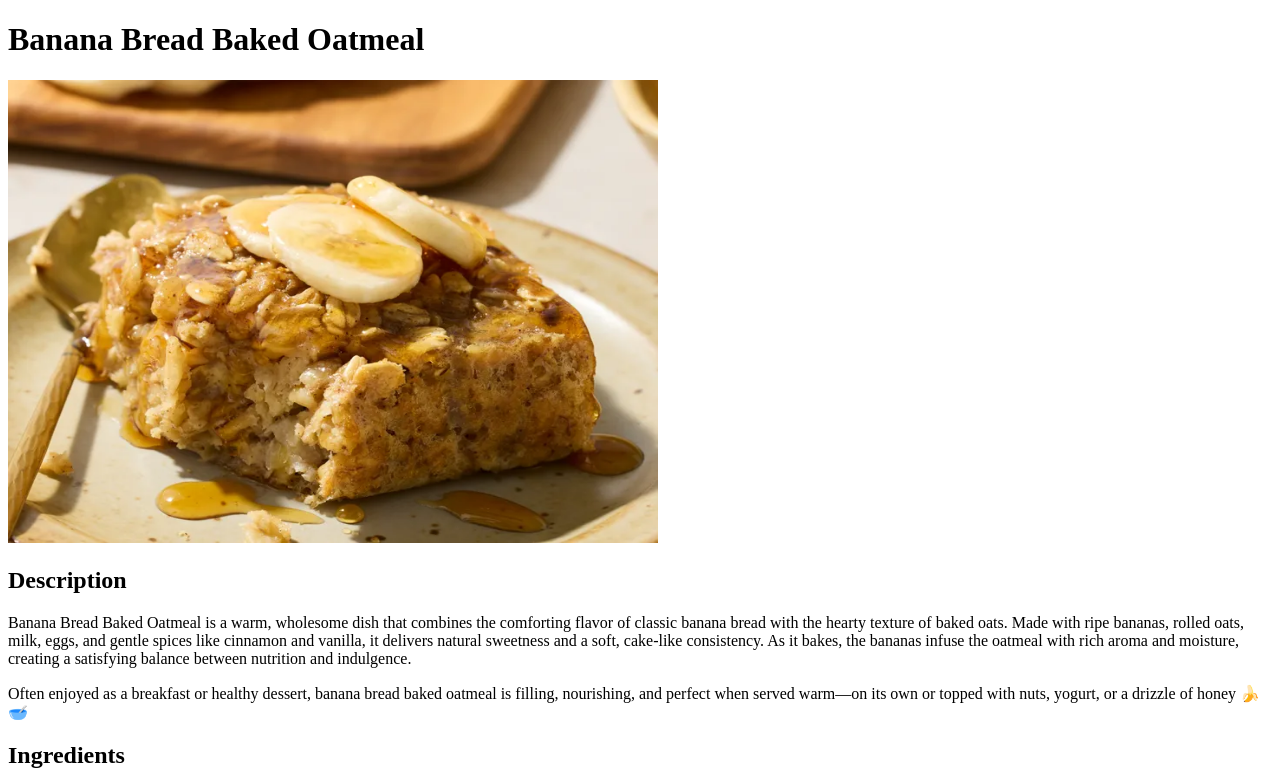
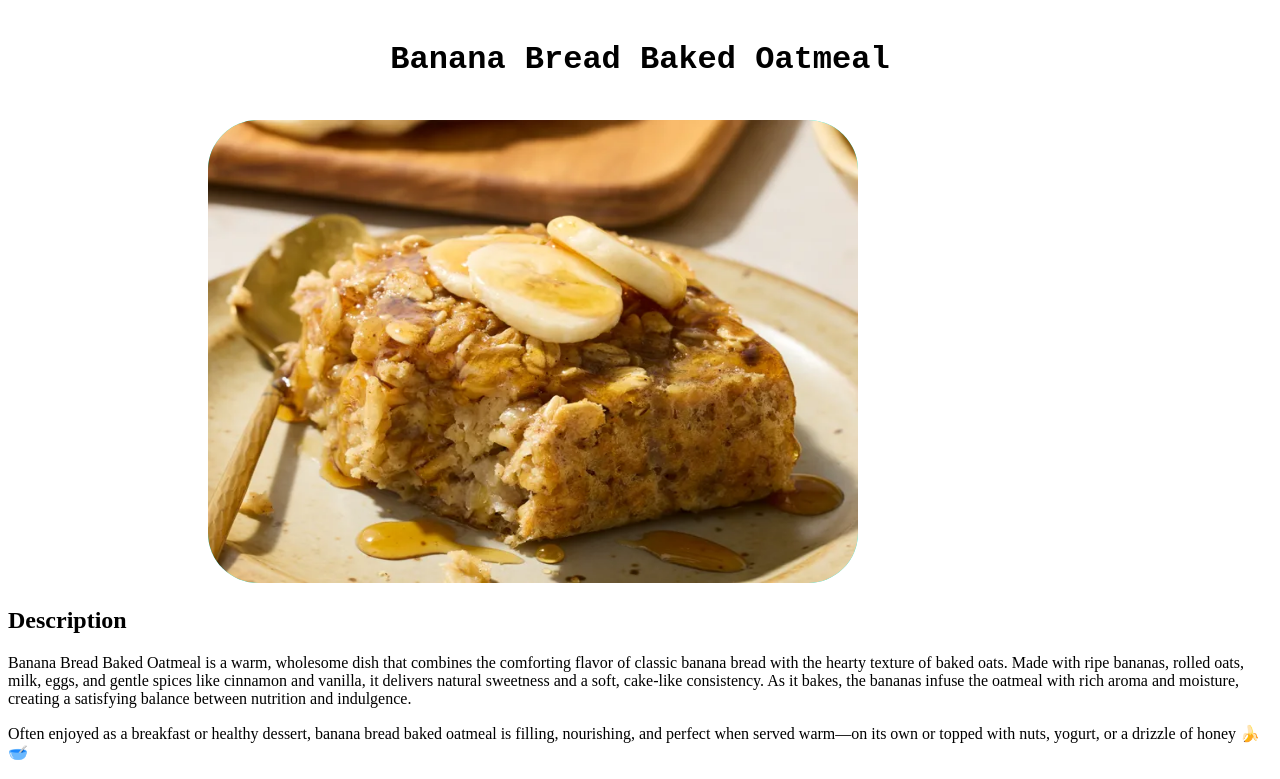
Before and after one commit to msaimnaveed5384/odin-recipes, a plain HTML site: page recipes/banana-bread-baked-oatmeal.html in a window 1280 px wide. Shown: the top 779 px of the page. Drawn offline with Linux system fonts and the light colour scheme.

Commit message:
Add stylesheet and update recipe pages
- Add style.css
- Add Font Family for Recipe Top Heading
- Add Borders,paddings and margins on images

```diff
--- a/recipes/banana-bread-baked-oatmeal.html
+++ b/recipes/banana-bread-baked-oatmeal.html
@@ -1,12 +1,17 @@
 <!DOCTYPE html>
 <html lang="en">
     <head>
-        <meta charset="UTF-8">
+       <meta name="viewport" content="width=device-width, initial-scale=1.0">
+
+        <link rel="stylesheet" href="../style.css">
         <title>Banana-Bread-Baked-Oatmeal</title>
     </head>
     <body>
-        <h1>Banana Bread Baked Oatmeal</h1>
-        <img src="../images/Banana-Bread-Baked-Oatmeal.jpg" alt="Banana-Bread-Baked-Oatmeal.jpg" width="650" height="463">
+        <h1 class="name">Banana Bread Baked Oatmeal</h1>
+        <div class="images">
+ <img  src="../images/Banana-Bread-Baked-Oatmeal.jpg" alt="Banana-Bread-Baked-Oatmeal.jpg" width="650" height="463">
+        </div>
+
        <h2>Description</h2>
        <p>Banana Bread Baked Oatmeal is a warm, wholesome dish that
         combines the comforting flavor of classic banana bread with
--- /dev/null
+++ b/style.css
@@ -0,0 +1,17 @@
+.name
+{
+    font-family:'Courier New', Courier, monospace;
+    padding:20px;
+    text-align: center;
+}
+
+img
+{
+    border-color: rgb(247, 30, 30);
+    padding-top:0px;
+    padding-left: 00px;
+    margin-bottom:0px;
+    background-color: aqua;
+    border-radius: 50px;
+    margin-left:200px;
+}
```
Also changed, not shown: recipes/apple-pie.html (+6 -3 lines), recipes/jeffs-hotdog.html (+7 -3 lines).
